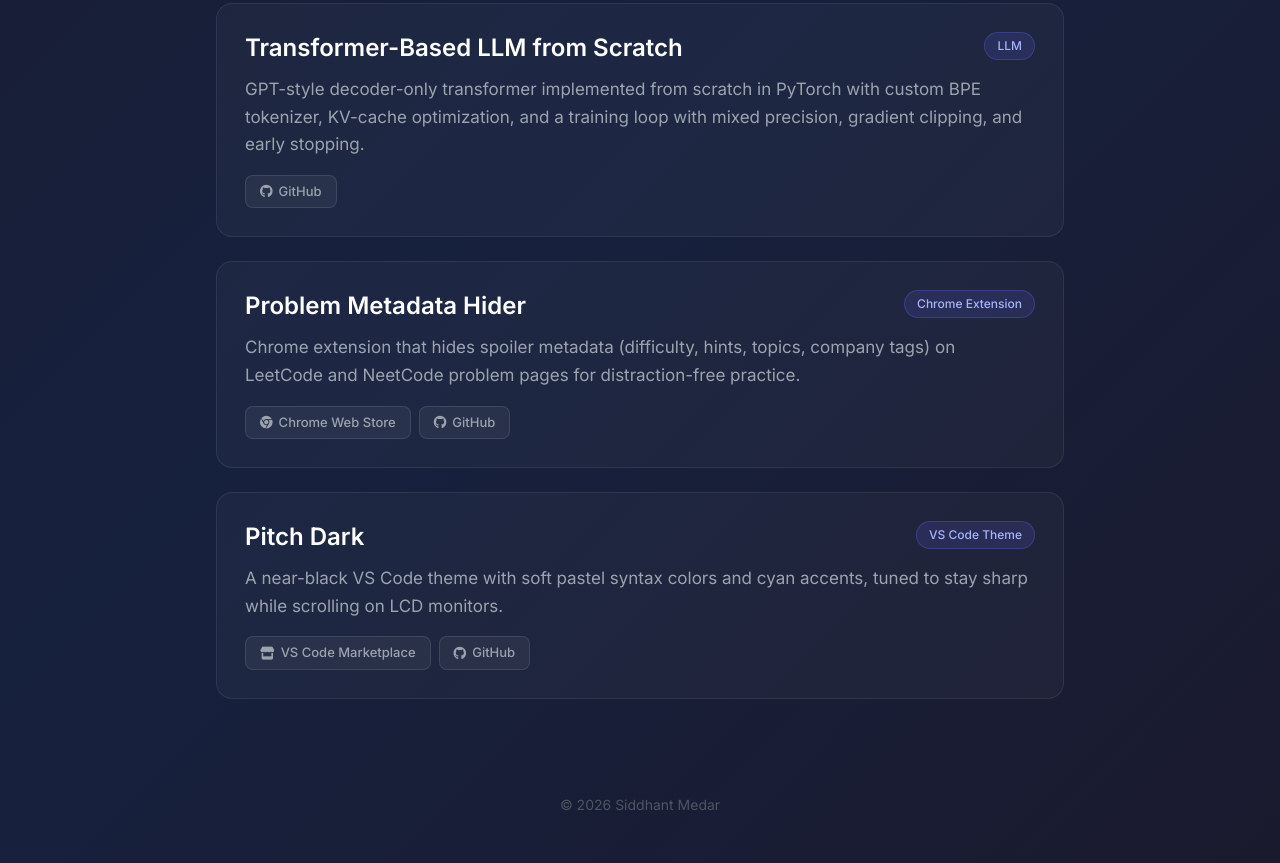
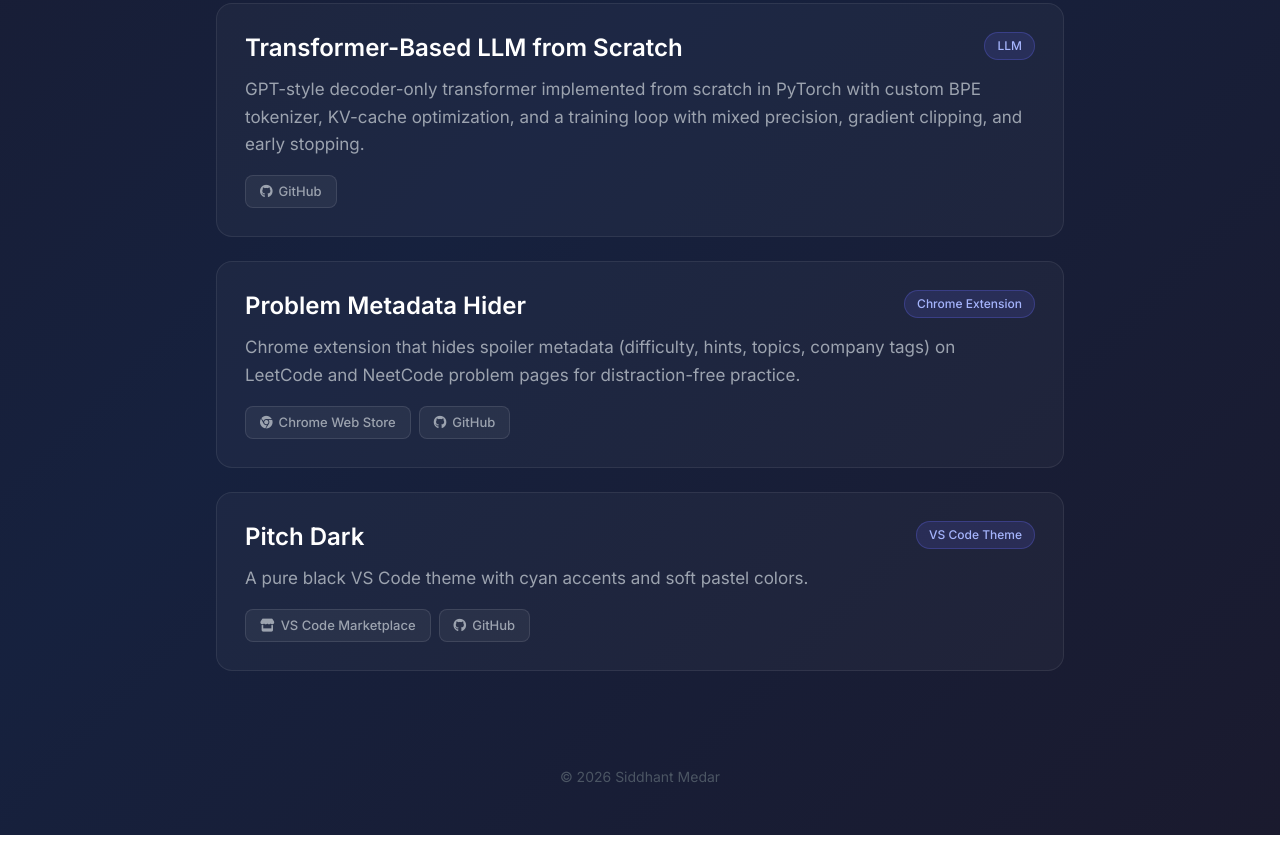
Before and after one commit to siddhantmedar/siddhantmedar.github.io, a plain HTML site: page projects/index.html in a window 1280 px wide. Shown: the part 789-1652 px from the top of the page. After the commit the page ends 1624 px from the top, so only its background shows below. Drawn offline with nearby package versions, Linux system fonts and the light colour scheme.

Commit message:
Simplify Pitch Dark description
Co-Authored-By: Claude Opus 5.5 <noreply@anthropic.com>

```diff
--- a/projects/index.html
+++ b/projects/index.html
@@ -163,7 +163,7 @@
                     <h2 class="text-2xl font-semibold text-white transition">Pitch Dark</h2>
                     <span class="tag">VS Code Theme</span>
                 </div>
-                <p class="text-gray-400 leading-relaxed mb-4" style="font-size: 17px;">A near-black VS Code theme with soft pastel syntax colors and cyan accents, tuned to stay sharp while scrolling on LCD monitors.</p>
+                <p class="text-gray-400 leading-relaxed mb-4" style="font-size: 17px;">A pure black VS Code theme with cyan accents and soft pastel colors.</p>
                 <div class="flex flex-wrap gap-2">
                     <a href="https://marketplace.visualstudio.com/items?itemName=siddhantmedar.pitch-dark-theme" target="_blank" rel="noopener noreferrer" class="project-link"><i class="fas fa-store"></i> VS Code Marketplace</a>
                     <a href="https://github.com/siddhantmedar/pitch-dark-vscode-theme" target="_blank" rel="noopener noreferrer" class="project-link"><i class="fab fa-github"></i> GitHub</a>
```
